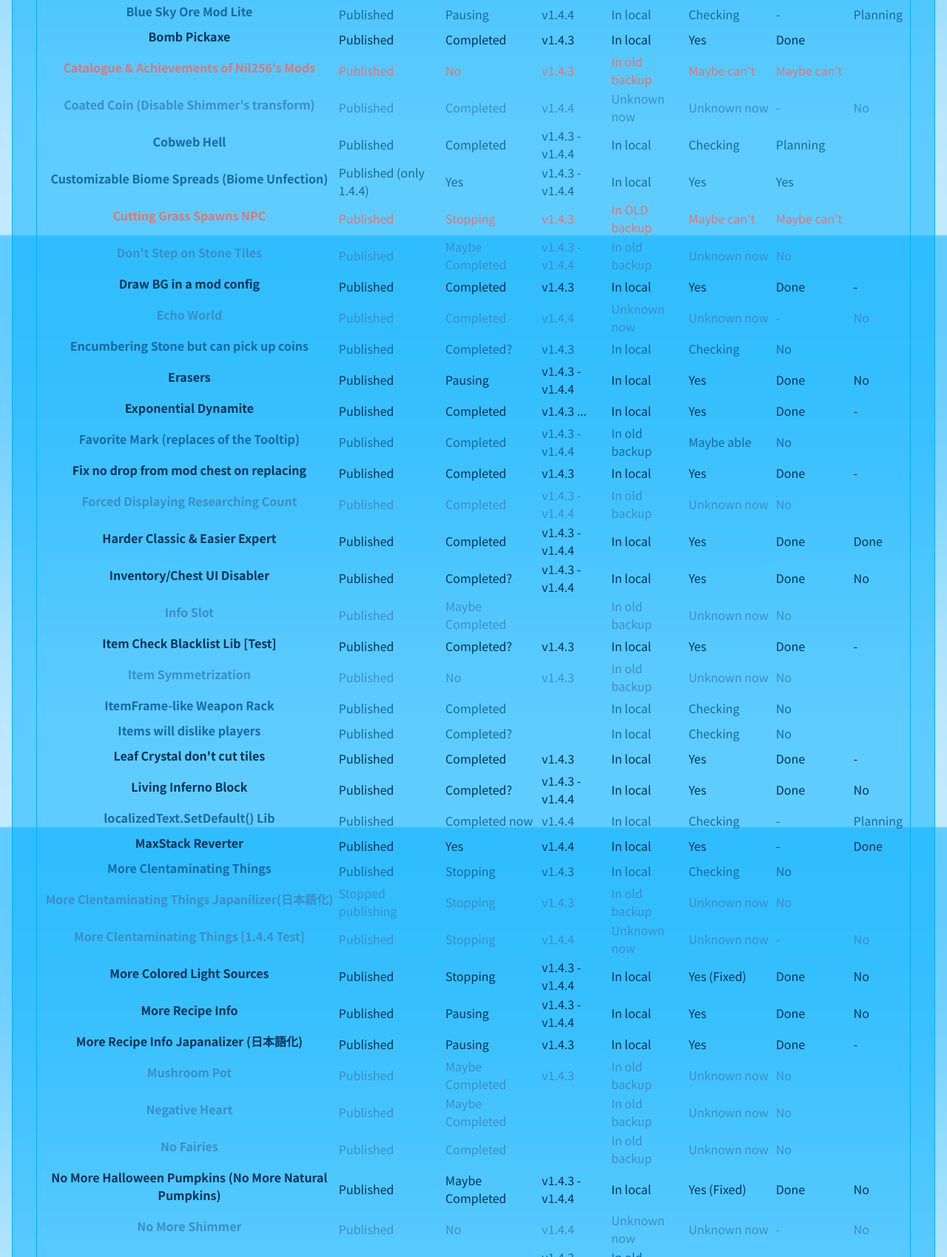
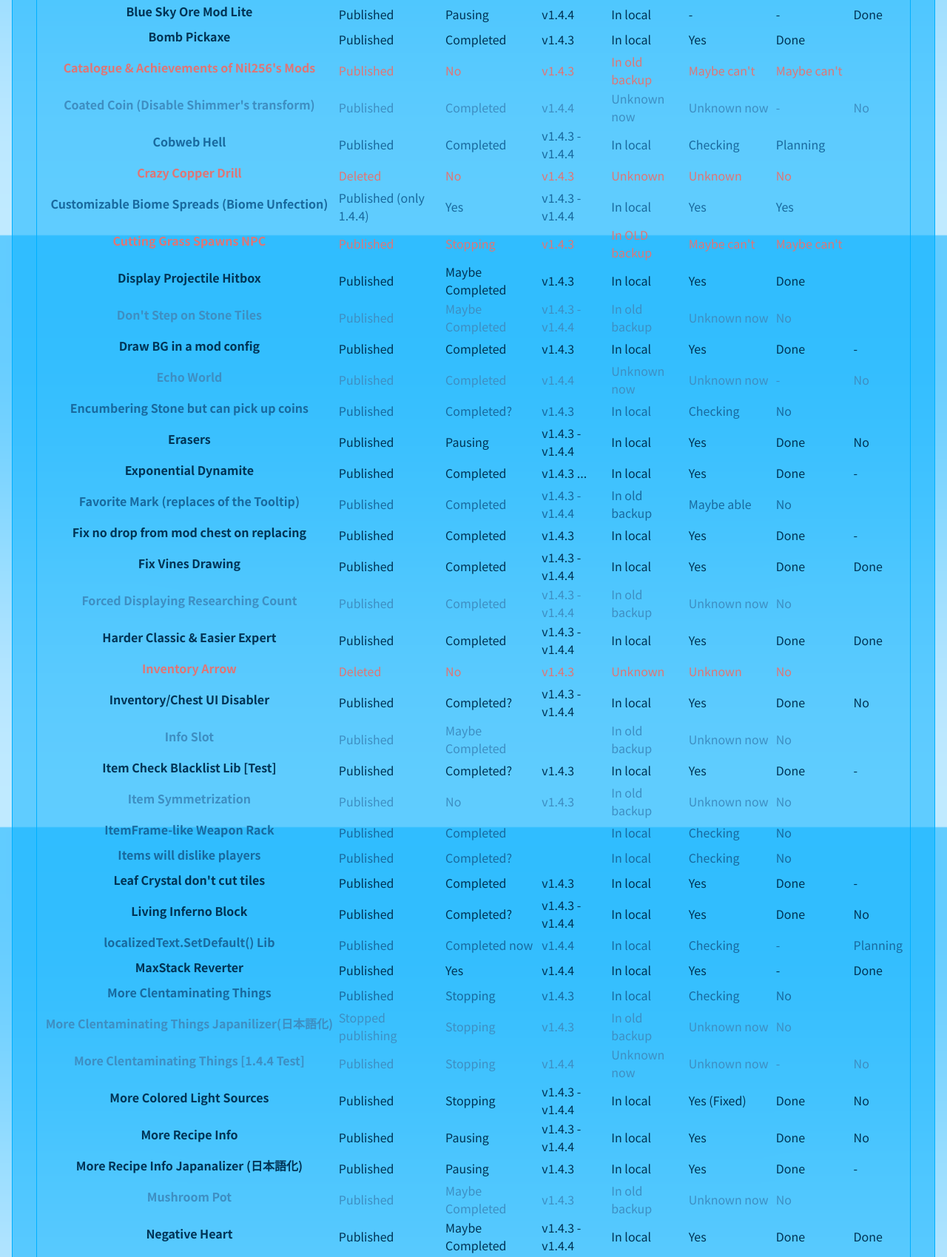
Before and after one commit to Nil256/BlueSkyOreMod-WikiLike, a plain HTML site: page html/nil256/nil256s_mod_current_state.html in a window 1280 px wide. Shown: the part 482-2181 px from the top of the page at 74% size. Drawn offline with Linux system fonts and the light colour scheme.

Commit message:
Nil256's Mod: Current Stateの更新 (2024/10/04 19:40)

```diff
--- a/html/nil256/nil256s_mod_current_state.html
+++ b/html/nil256/nil256s_mod_current_state.html
@@ -28,7 +28,7 @@
 			<p style="margin-bottom: 1em;">
 				There is possibility some mod's code have lost when my old PC was dead<br>
 				You can check following whether each Nil256's mod can continue to develop<br>
-				Last Update: 2024/08/18 10:20 (JST)
+				Last Update: 2024/10/04 19:40 (JST)
 			</p>
 			<p>
 				<table>
@@ -104,15 +104,15 @@
 							<td>Done</td>
 							<td>-</td>
 						</tr>
-						<tr class="checking">
+						<tr>
 							<th>Blue Sky Ore Mod Lite</th>
 							<td>Published</td>
 							<td>Pausing</td>
 							<td>v1.4.4</td>
 							<td>In local</td>
-							<td>Checking</td>
 							<td>-</td>
-							<td>Planning</td>
+							<td>-</td>
+							<td>Done</td>
 						</tr>
 						<tr>
 							<th>Bomb Pickaxe</th>
@@ -151,6 +151,15 @@
 							<td>Checking</td>
 							<td>Planning</td>
 						</tr>
+						<tr class="cannot">
+							<th>Crazy Copper Drill</th>
+							<td>Deleted</td>
+							<td>No</td>
+							<td>v1.4.3</td>
+							<td>Unknown</td>
+							<td>Unknown</td>
+							<td>No</td>
+						</tr>
 						<tr class="checking">
 							<th>Customizable Biome Spreads (Biome Unfection)</th>
 							<td>Published (only 1.4.4)</td>
@@ -168,6 +177,15 @@
 							<td>In OLD backup</td>
 							<td>Maybe can't</td>
 							<td>Maybe can't</td>
+						</tr>
+						<tr>
+							<th>Display Projectile Hitbox</th>
+							<td>Published</td>
+							<td>Maybe Completed</td>
+							<td>v1.4.3</td>
+							<td>In local</td>
+							<td>Yes</td>
+							<td>Done</td>
 						</tr>
 						<tr class="unknown">
 							<th>Don't Step on Stone Tiles</th>
@@ -246,6 +264,16 @@
 							<td>Done</td>
 							<td>-</td>
 						</tr>
+						<tr>
+							<th>Fix Vines Drawing</th>
+							<td>Published</td>
+							<td>Completed</td>
+							<td>v1.4.3 - v1.4.4</td>
+							<td>In local</td>
+							<td>Yes</td>
+							<td>Done</td>
+							<td>Done</td>
+						</tr>
 						<tr class="unknown">
 							<th>Forced Displaying Researching Count</th>
 							<td>Published</td>
@@ -264,6 +292,15 @@
 							<td>Yes</td>
 							<td>Done</td>
 							<td>Done</td>
+						</tr>
+						<tr class="cannot">
+							<th>Inventory Arrow</th>
+							<td>Deleted</td>
+							<td>No</td>
+							<td>v1.4.3</td>
+							<td>Unknown</td>
+							<td>Unknown</td>
+							<td>No</td>
 						</tr>
 						<tr>
 							<th>Inventory/Chest UI Disabler</th>
@@ -428,14 +465,15 @@
 							<td>Unknown now</td>
 							<td>No</td>
 						</tr>
-						<tr class="unknown">
+						<tr>
 							<th>Negative Heart</th>
 							<td>Published</td>
 							<td>Maybe Completed</td>
-							<td></td>
-							<td>In old backup</td>
-							<td>Unknown now</td>
-							<td>No</td>
+							<td>v1.4.3 - v1.4.4</td>
+							<td>In local</td>
+							<td>Yes</td>
+							<td>Done</td>
+							<td>Done</td>
 						</tr>
 						<tr class="unknown">
 							<th>No Fairies</th>
@@ -492,6 +530,15 @@
 							<td></td>
 							<td>In old backup</td>
 							<td>Unknown now</td>
+							<td>No</td>
+						</tr>
+						<tr class="cannot">
+							<th>Old Version Challenge</th>
+							<td>Deleted</td>
+							<td>No</td>
+							<td>v1.4.3</td>
+							<td>Unknown</td>
+							<td>Unknown</td>
 							<td>No</td>
 						</tr>
 						<tr>
@@ -602,13 +649,13 @@
 						</tr>
 						<tr>
 							<th>Smaller Displaying Unsupported Mods</th>
-							<td>Not yet</td>
-							<td>Completed?</td>
-							<td>v1.4.3 ...</td>
+							<td>Published</td>
+							<td>Completed</td>
+							<td>v1.4.3 - v1.4.4</td>
 							<td>In local</td>
 							<td>Yes</td>
 							<td>Done</td>
-							<td>-</td>
+							<td>Done</td>
 						</tr>
 						<tr>
 							<th>Starts Options</th>
@@ -659,7 +706,7 @@
 						</tr>
 						<tr class="unknown">
 							<th>Time Stop Watches</th>
-							<td>Published</td>
+							<td>Stopped publishing</td>
 							<td>No</td>
 							<td>v1.4.3</td>
 							<td>In old backup</td>
```
